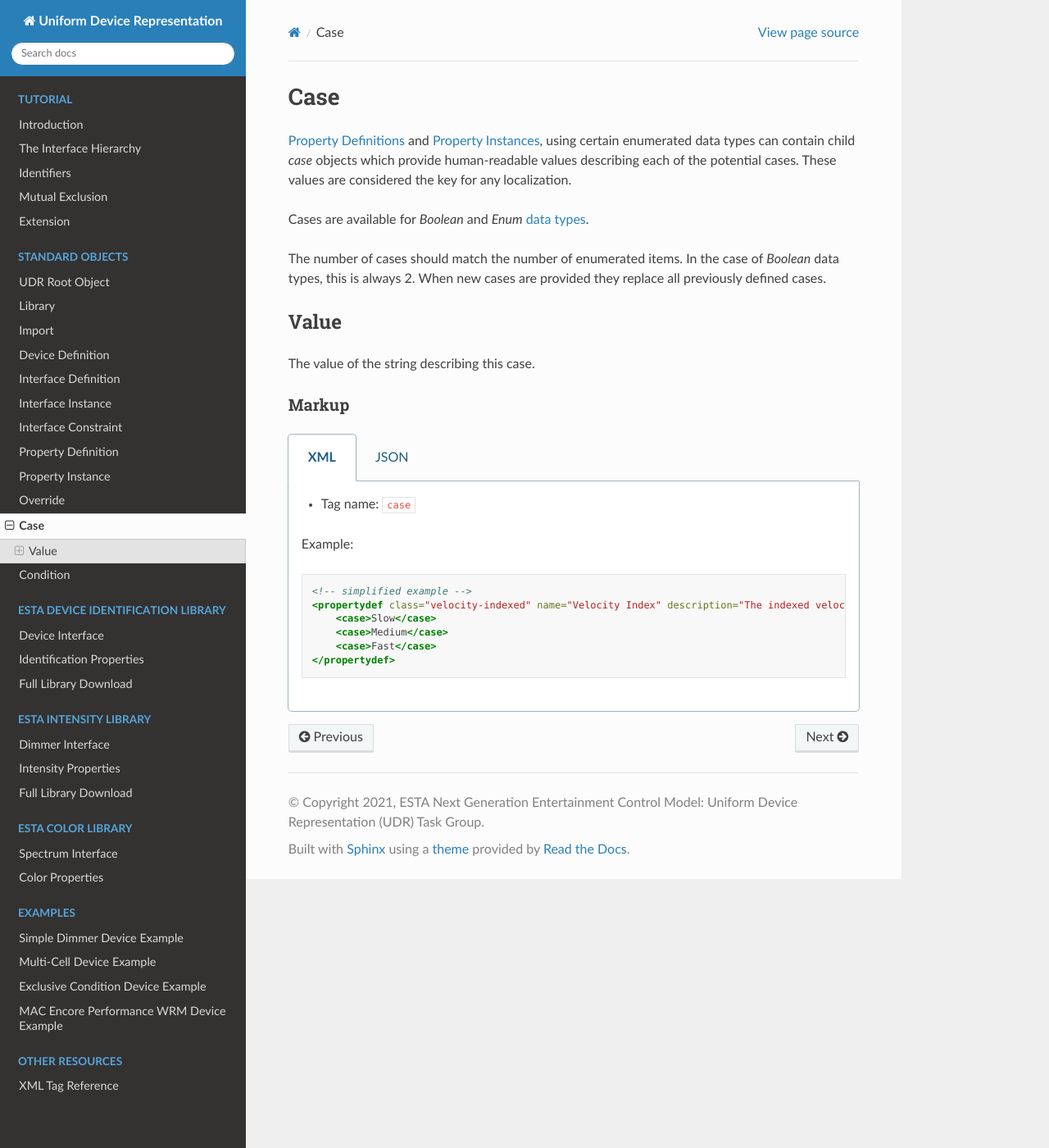
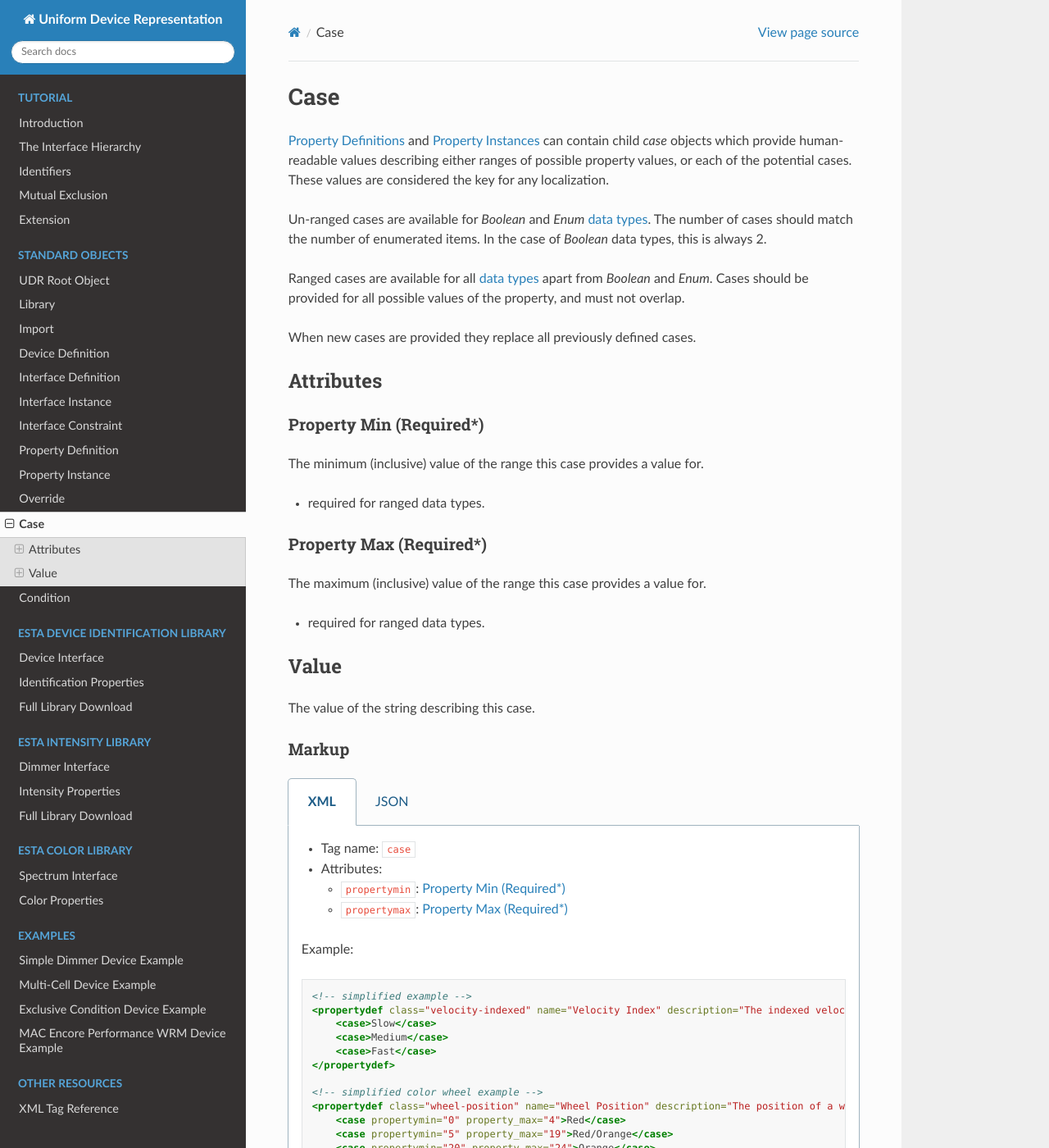
Before and after one commit to samkearney/esta-ngl, a Sphinx documentation site: the page built from docs/standard_objects/case.rst, in a window 1280 px wide and 1400 px high. Shown: the whole window at 82% size. Built offline with Sphinx 7.4.7 and the Read the Docs theme 2.0.0, drawn with Linux system fonts in a browser that asks for light colours; some of the changed text lies outside the part shown.

Commit message:
Added continuous ranges to case tag and version to device def tag

```diff
--- a/docs/examples/exclusive_condition.xml
+++ b/docs/examples/exclusive_condition.xml
@@ -38,7 +38,7 @@
   </library>
 
   <library class="com.acme.devices.1" description="ACME Device Definitions" publishdate="2020-09-02" author="ACME Corp"/>
-    <devicedef class="gobo-wheel-5000">
+    <devicedef class="gobo-wheel-5000" version="1">
 
       <interface class="udr://org.esta.device.1/device" alias="device" friendlyname="Device">
         <override refalias="device-id" style="absolute" attribute="value">com.acme.mydevice.1</override>
--- a/docs/examples/mac_encore.xml
+++ b/docs/examples/mac_encore.xml
@@ -160,7 +160,7 @@
 
     <!-- Martin MAC Encore Performance WRM -->
     <library class="com.martin.devices.1" description="Martin Device Definitions" publishdate="2020-09-02" author="HARMAN International">
-        <devicedef class="encore-performance-wrm">
+        <devicedef class="encore-performance-wrm" version="1">
 
             <!-- device definitions -->
             <interfacedef class="shutter" name="Shutter" description="Intensity shutter controls">
--- a/docs/examples/multi_cell.xml
+++ b/docs/examples/multi_cell.xml
@@ -16,7 +16,7 @@
   </library>
 
   <library class="com.acme.devices.1" description="ACME Device Definitions" publishdate="2020-09-02" author="ACME Corp"/>
-    <devicedef class="multi-cell-5000">
+    <devicedef class="multi-cell-5000" version="1">
       <interface class="udr://org.esta.device.1/device" alias="device" friendlyname="Device">
         <override refalias="device-id" style="absolute" attribute="value">com.acme.mymulticelldevice.1</override>
         <override refalias="device-manufacturer" style="absolute" attribute="value">My Organization</override>
--- a/docs/examples/simple_dimmer.xml
+++ b/docs/examples/simple_dimmer.xml
@@ -3,7 +3,7 @@
   <import name="org.esta.identification.1" />
   <import name="org.esta.intensity.1" />
   <library class="com.etcconnect.devices.1" description="ETC Devices" publishdate="2020-09-02" author="ETC Inc">
-    <devicedef class="es1">
+    <devicedef class="es1" version="1">
       <interface class="udr://org.esta.identification.1/device" alias="device">
         <override refalias="device-id" style="absolute" attribute="value">com.etcconnect.es1.1</override>
         <override refalias="device-manufacturer" style="absolute" attribute="value">ETC Inc.</override>
--- a/docs/standard_objects/case.rst
+++ b/docs/standard_objects/case.rst
@@ -5,17 +5,44 @@ Case
 ####
 
 :ref:`Property Definitions<standard-objects-property-definition>` and
-:ref:`Property Instances<standard-objects-property-instance>`, using
-certain enumerated data types can contain child *case* objects which provide
-human-readable values describing each of the potential cases. These values
-are considered the key for any localization.
+:ref:`Property Instances<standard-objects-property-instance>` can contain
+child *case* objects which provide human-readable values describing either
+ranges of possible property values, or each of the potential cases. These
+values are considered the key for any localization.
 
-Cases are available for *Boolean* and *Enum*
-:ref:`data types<standard-objects-property-definition-data-type>`.
+Un-ranged cases are available for *Boolean* and *Enum*
+:ref:`data types<standard-objects-property-definition-data-type>`. The number
+of cases should match the number of enumerated items. In the case of *Boolean*
+data types, this is always 2.
 
-The number of cases should match the number of enumerated items. In the
-case of *Boolean* data types, this is always 2. When new cases are provided
-they replace all previously defined cases.
+Ranged cases are available for all
+:ref:`data types<standard-objects-property-definition-data-type>` apart from
+*Boolean* and *Enum*. Cases should be provided for all possible values of the
+property, and must not overlap.
+
+When new cases are provided they replace all previously defined cases.
+
+**********
+Attributes
+**********
+
+.. _standard-objects-case-property-min:
+
+Property Min (Required*)
+========================
+
+The minimum (inclusive) value of the range this case provides a value for.
+
+* required for ranged data types.
+
+.. _standard-objects-case-property-max:
+
+Property Max (Required*)
+========================
+
+The maximum (inclusive) value of the range this case provides a value for.
+
+* required for ranged data types.
 
 .. _standard-objects-case-value:
 
@@ -35,6 +62,10 @@ Markup
   .. tab:: XML
 
     * Tag name: ``case``
+    * Attributes:
+
+      * ``propertymin``: :ref:`standard-objects-case-property-min`
+      * ``propertymax``: :ref:`standard-objects-case-property-max`
 
     Example:
 
@@ -47,6 +78,14 @@ Markup
           <case>Fast</case>
       </propertydef>
 
+      <!-- simplified color wheel example -->
+      <propertydef class="wheel-position" name="Wheel Position" description="The position of a wheel" datatype="number" unit="degree">
+          <case propertymin="0" property_max="4">Red</case>
+          <case propertymin="5" property_max="19">Red/Orange</case>
+          <case propertymin="20" property_max="24">Orange</case>
+          ...
+      </propertydef>
+
   .. tab:: JSON
 
     * Type: ``case``
@@ -55,6 +94,8 @@ Markup
       ============== ========== ============================================================
       Key            Value Type Represents
       ============== ========== ============================================================
+      propertymin    number     :ref:`standard-objects-case-property-min`
+      propertymax    number     :ref:`standard-objects-case-property-max`
       value          various    :ref:`standard-objects-case-value`
       ============== ========== ============================================================
 
@@ -83,3 +124,32 @@ Markup
           }
         ]
       }
+
+      {
+        "type": "propertydef",
+        "class": "wheel-position",
+        "name": "Wheel Position",
+        "description": "The position of a wheel",
+        "datatype": "number",
+        "unit": "degree",
+        "children": [
+          {
+            "type": "case",
+            "propertymin": "0",
+            "propertymin": "4",
+            "value": "Red"
+          },
+          {
+            "type": "case",
+            "propertymin": "5",
+            "propertymin": "19",
+            "value": "Red/Orange"
+          },
+          {
+            "type": "case",
+            "propertymin": "20",
+            "propertymin": "24",
+            "value": "Orange"
+          }
+        ]
+      }
--- a/docs/tutorial/identifiers.rst
+++ b/docs/tutorial/identifiers.rst
@@ -77,7 +77,7 @@ The organization identifier is followed by an identifying string for the library
 dot.
 
 The last part of the qualified class is a version number. This must be an integer in string
-representation.
+representation, which must increment when any change is made to a published library.
 
 Putting it all together, version 1 of ACME's device library could have the qualified class
 ``com.acme.devices.1``.
```
Also changed, not shown: docs/standard_objects/device_definition.rst (+15 -5 lines).
